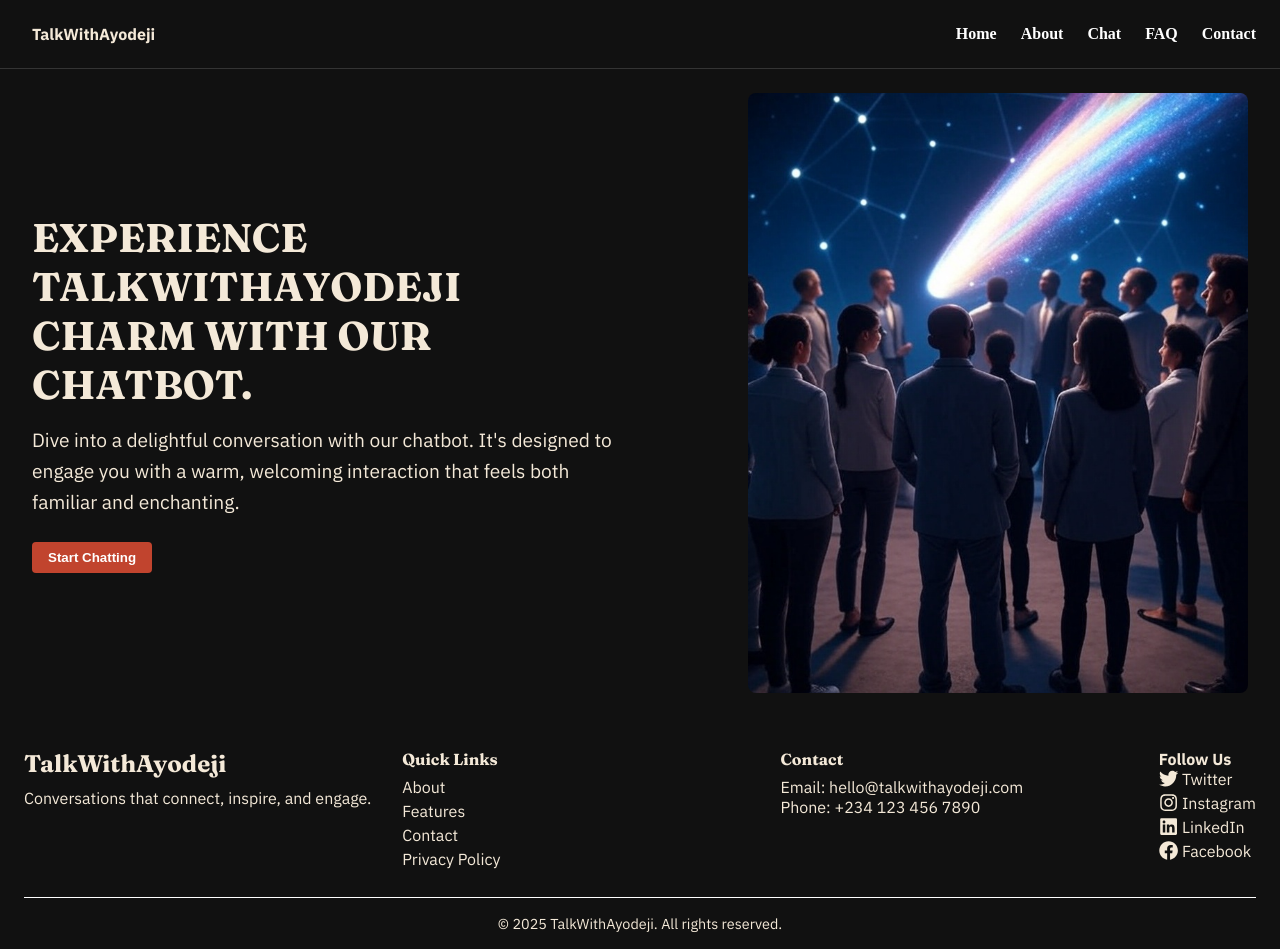
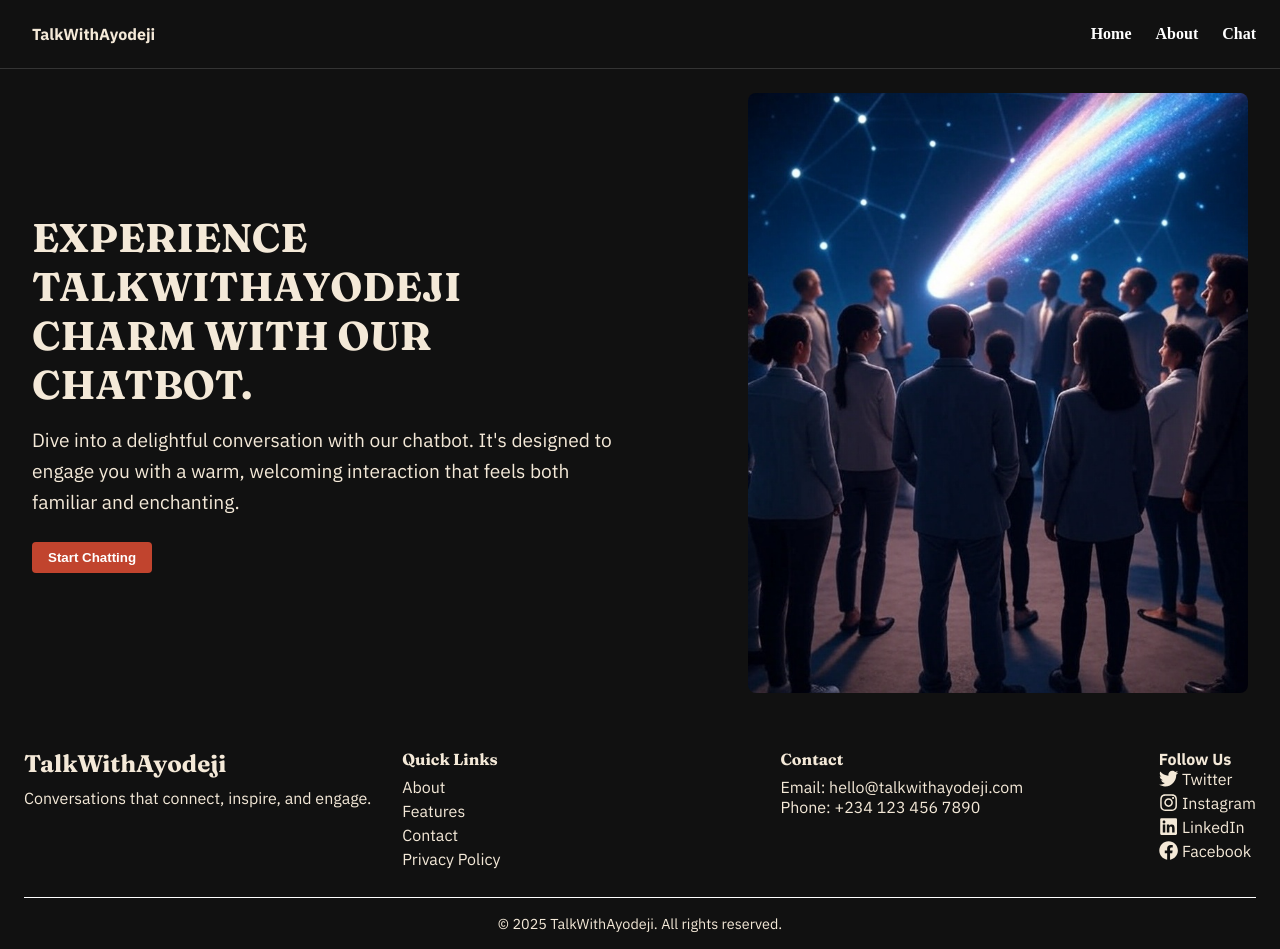
Before and after one commit to exclusiveng/TalkWithAyodeji, a React (Vite) app: page / in a window 1280 px wide. Built offline with nearby package versions, Linux system fonts and the light colour scheme.

Commit message:
removed unused nav links

```diff
--- a/src/components/navbar.tsx
+++ b/src/components/navbar.tsx
@@ -29,12 +29,6 @@ const Navbar = () => {
                     <li className="normal-font-family">
                         <Link to="/chat" onClick={closeMenu}>Chat</Link>
                     </li>
-                    <li className="normal-font-family">
-                        <Link to="/faq" onClick={closeMenu}>FAQ</Link>
-                    </li>
-                    <li className="normal-font-family">
-                        <Link to="/contact" onClick={closeMenu}>Contact</Link>
-                    </li>
                 </ul>
             </div>
         </nav>
```
